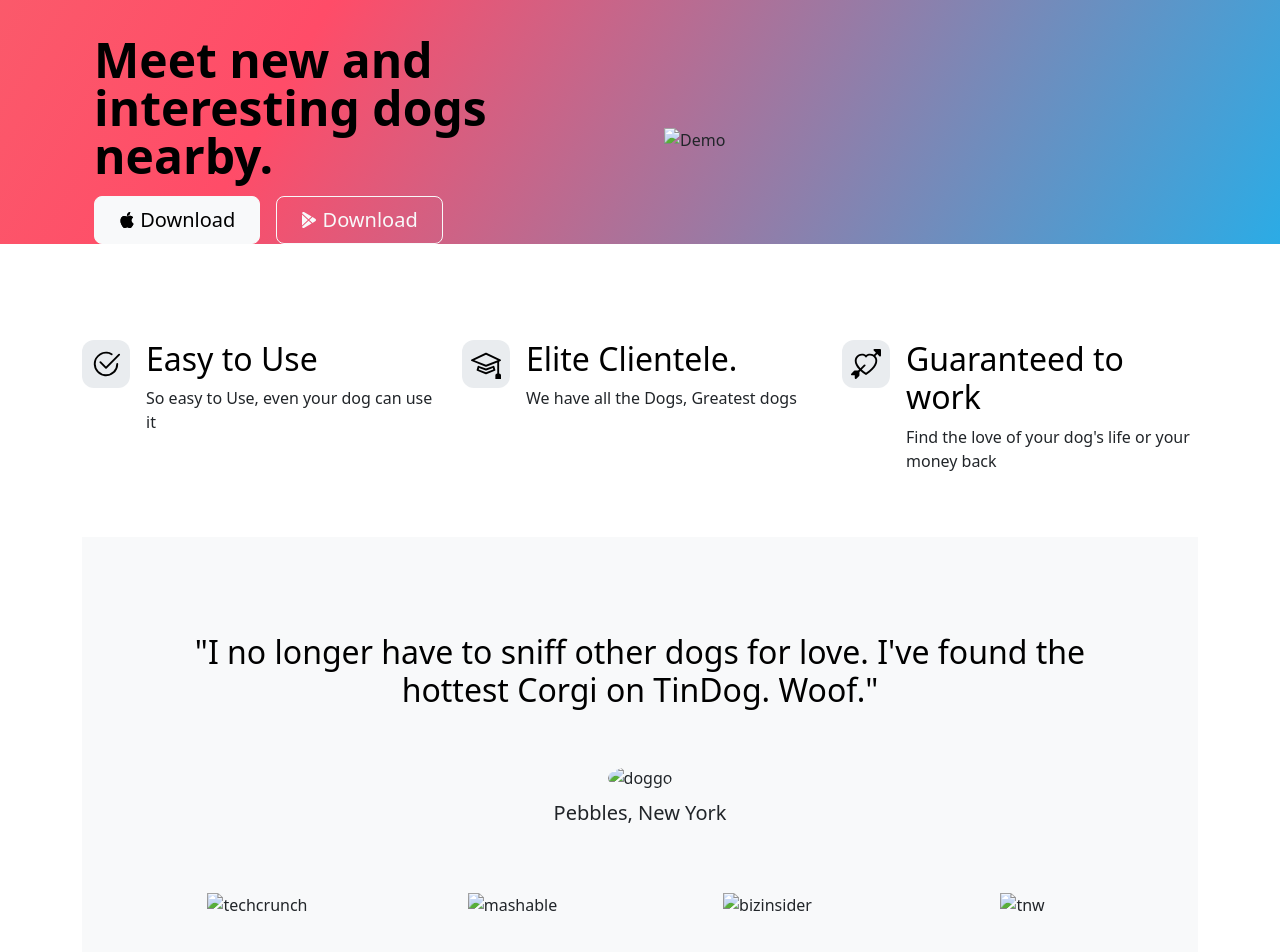
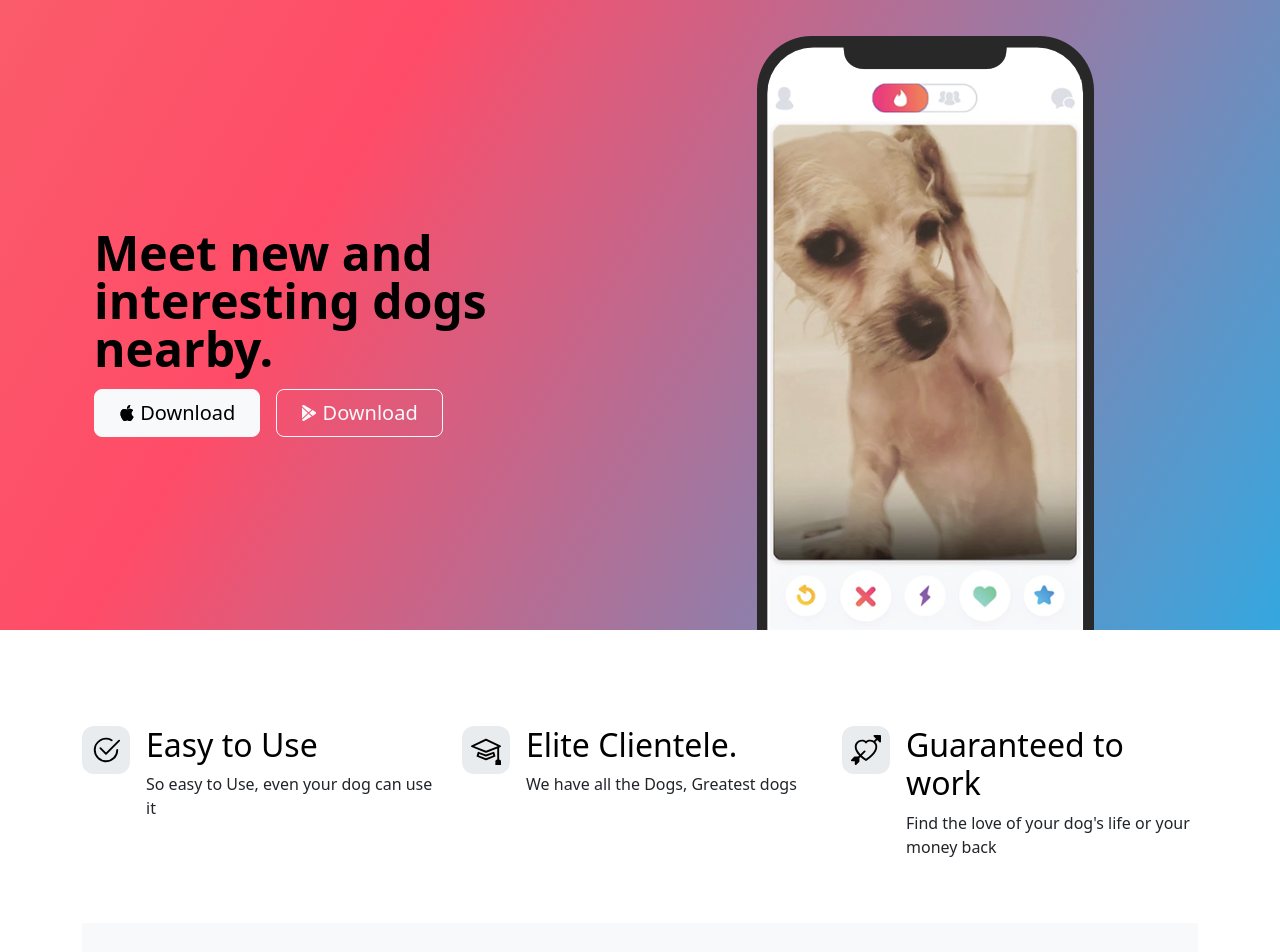
Before and after one commit to Underest1/DogMate.github.io, a plain HTML site: page index.html in a window 1280 px wide. Shown: the part 60-1012 px from the top of the page. Drawn offline with nearby package versions, Linux system fonts and the light colour scheme; files that its build step writes are made by us from their sources.

Commit message:
index.html

```diff
--- a/index.html
+++ b/index.html
@@ -18,7 +18,7 @@
     <div class="container col-xxl-8 px-4 pt-5">
     <div class="row flex-lg-row-reverse align-items-center g-5 pt-5 ">
       <div class="col-10 col-sm-8 col-lg-6">
-        <img src="./images/iphone.png" class="d-block mx-lg-auto img-fluid" alt="Demo"  height="200" loading="lazy">
+        <img src="./iphone.png" class="d-block mx-lg-auto img-fluid" alt="Demo"  height="200" loading="lazy">
       </div>
       <div class="col-lg-6">
         <h1 class="display-5 fw-bold text-body-emphasis lh-1 mb-3">Meet new and interesting dogs nearby.</h1>
@@ -96,7 +96,7 @@
     <div class="p-5 text-center bg-body-tertiary">
       <div class="container py-5">
         <h2 class="text-body-emphasis"> "I no longer have to sniff other dogs for love. I've found the hottest Corgi on TinDog. Woof."</h2>
-        <img class="profile-img mt-5 "  src="./images/dog-img.jpg" alt="doggo">
+        <img class="profile-img mt-5 "  src="./dog-img.jpg" alt="doggo">
         <p class="col-lg-8 mx-auto lead mt-2">
         Pebbles, New York
         </p>
@@ -104,16 +104,16 @@
       <div class="container">
         <div class="row">
           <div class="col-lg-3 col-sm-12">
-            <img src="./images/techcrunch.png" alt="techcrunch" height="30">
+            <img src="./techcrunch.png" alt="techcrunch" height="30">
           </div>
           <div class="col-lg-3 col-sm-12">
-            <img src="./images/mashable.png" alt="mashable" height="30">
+            <img src="./mashable.png" alt="mashable" height="30">
           </div>
           <div class="col-lg-3 col-sm-12">
-            <img src="./images/bizinsider.png" alt="bizinsider" height="30">
+            <img src="./bizinsider.png" alt="bizinsider" height="30">
           </div>
           <div class="col-lg-3 col-sm-12">
-            <img src="./images/tnw.png" alt="tnw" height="30">
+            <img src="./tnw.png" alt="tnw" height="30">
           </div>
         </div>
       </div>
```
